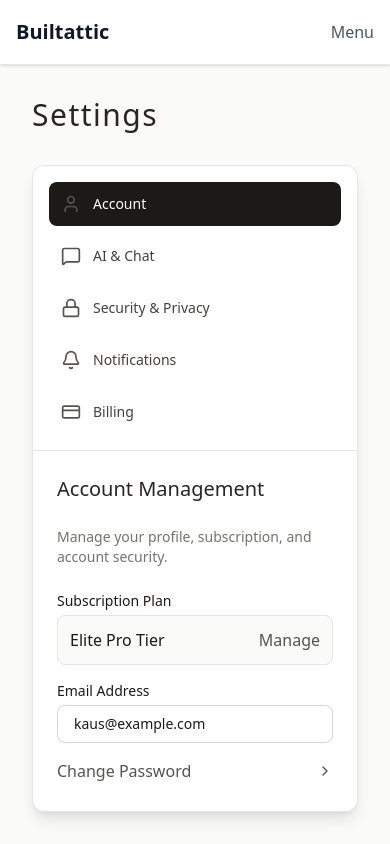
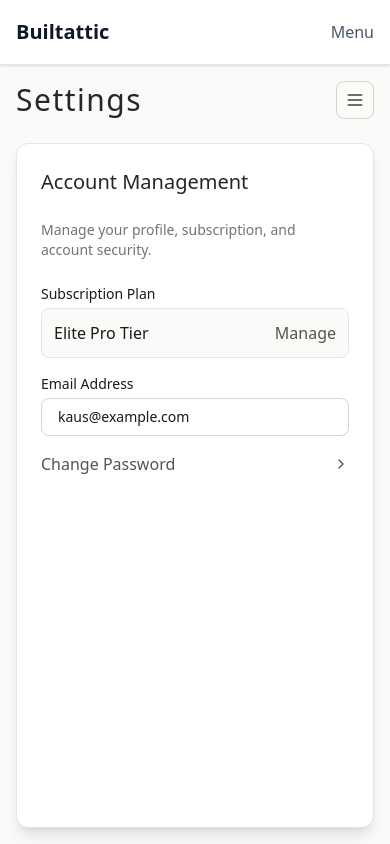
Before and after one commit to be-kaus/Builtattic, a React (Vite) app in the folder client/: page /aisetting in a window 390 px wide. Built offline with nearby package versions, Linux system fonts and the light colour scheme.

Commit message:
Refactor AiSetting component: clean up imports, improve layout, and enhance mobile sidebar functionality

```diff
--- a/client/src/pages/AiSetting.jsx
+++ b/client/src/pages/AiSetting.jsx
@@ -1,8 +1,24 @@
 import React, { useState } from "react";
-import { Send, Settings, History, Star, Menu, Sparkles, X, User, MessageSquare, Bell, CreditCard, Lock, Zap, ChevronRight } from "lucide-react";
+import {
+  Send,
+  Settings,
+  History,
+  Star,
+  Menu,
+  Sparkles,
+  X,
+  User,
+  MessageSquare,
+  Bell,
+  CreditCard,
+  Lock,
+  Zap,
+  ChevronRight,
+} from "lucide-react";
 
 const Aisetting = () => {
   const [activeSection, setActiveSection] = useState("account");
+  const [sidebarOpen, setSidebarOpen] = useState(false);
 
   const settingsSections = [
     { id: "account", name: "Account", icon: <User size={20} className="text-stone-600" /> },
@@ -23,18 +39,14 @@ const Aisetting = () => {
             </p>
             <div className="space-y-4">
               <div>
-                <label className="block text-sm font-medium mb-1">
-                  Subscription Plan
-                </label>
+                <label className="block text-sm font-medium mb-1">Subscription Plan</label>
                 <div className="flex items-center justify-between p-3 bg-stone-50 rounded-lg border border-stone-200">
                   <span>Elite Pro Tier</span>
                   <button className="text-stone-600 hover:underline">Manage</button>
                 </div>
               </div>
               <div>
-                <label className="block text-sm font-medium mb-1">
-                  Email Address
-                </label>
+                <label className="block text-sm font-medium mb-1">Email Address</label>
                 <input
                   type="email"
                   className="w-full border border-stone-300 rounded-lg px-4 py-2 text-sm focus:ring-1 focus:ring-stone-400 outline-none transition"
@@ -52,14 +64,10 @@ const Aisetting = () => {
         return (
           <div className="space-y-6">
             <h3 className="text-xl font-medium text-stone-800">AI & Chat Customization</h3>
-            <p className="text-sm text-stone-500">
-              Personalize the AI's behavior and your chat experience.
-            </p>
+            <p className="text-sm text-stone-500">Personalize the AI's behavior and your chat experience.</p>
             <div className="space-y-4">
               <div>
-                <label className="block text-sm font-medium mb-2">
-                  Response Cadence
-                </label>
+                <label className="block text-sm font-medium mb-2">Response Cadence</label>
                 <select className="w-full border border-stone-300 rounded-lg px-4 py-2 text-sm text-stone-800 focus:ring-1 focus:ring-stone-400 outline-none transition">
                   <option>Immediate and Concise</option>
                   <option>Detailed and Elaborate</option>
@@ -67,18 +75,14 @@ const Aisetting = () => {
                 </select>
               </div>
               <div className="flex items-center justify-between">
-                <label className="text-sm font-medium">
-                  Integrate with Personal Data
-                </label>
+                <label className="text-sm font-medium">Integrate with Personal Data</label>
                 <label className="relative inline-flex items-center cursor-pointer">
                   <input type="checkbox" value="" className="sr-only peer" />
                   <div className="w-11 h-6 bg-stone-200 peer-focus:outline-none peer-focus:ring-2 peer-focus:ring-stone-400 rounded-full peer peer-checked:after:translate-x-full peer-checked:after:border-white after:content-[''] after:absolute after:top-[2px] after:left-[2px] after:bg-white after:border-stone-300 after:border after:rounded-full after:h-5 after:w-5 after:transition-all peer-checked:bg-stone-900"></div>
                 </label>
               </div>
               <div className="flex items-center justify-between">
-                <label className="text-sm font-medium">
-                  Save Chat History to Vault
-                </label>
+                <label className="text-sm font-medium">Save Chat History to Vault</label>
                 <label className="relative inline-flex items-center cursor-pointer">
                   <input type="checkbox" defaultChecked className="sr-only peer" />
                   <div className="w-11 h-6 bg-stone-200 peer-focus:outline-none peer-focus:ring-2 peer-focus:ring-stone-400 rounded-full peer peer-checked:after:translate-x-full peer-checked:after:border-white after:content-[''] after:absolute after:top-[2px] after:left-[2px] after:bg-white after:border-stone-300 after:border after:rounded-full after:h-5 after:w-5 after:transition-all peer-checked:bg-stone-900"></div>
@@ -91,9 +95,7 @@ const Aisetting = () => {
         return (
           <div className="space-y-6">
             <h3 className="text-xl font-medium text-stone-800">Security & Privacy</h3>
-            <p className="text-sm text-stone-500">
-              Control your data privacy and security settings.
-            </p>
+            <p className="text-sm text-stone-500">Control your data privacy and security settings.</p>
             <div className="space-y-4">
               <button className="w-full text-left font-medium text-stone-600 hover:text-stone-900 transition flex justify-between items-center">
                 Review Authorized Devices
@@ -104,9 +106,7 @@ const Aisetting = () => {
                 <ChevronRight size={16} />
               </button>
               <div className="flex items-center justify-between">
-                <label className="text-sm font-medium">
-                  Enable 2-Factor Authentication
-                </label>
+                <label className="text-sm font-medium">Enable 2-Factor Authentication</label>
                 <label className="relative inline-flex items-center cursor-pointer">
                   <input type="checkbox" defaultChecked className="sr-only peer" />
                   <div className="w-11 h-6 bg-stone-200 peer-focus:outline-none peer-focus:ring-2 peer-focus:ring-stone-400 rounded-full peer peer-checked:after:translate-x-full peer-checked:after:border-white after:content-[''] after:absolute after:top-[2px] after:left-[2px] after:bg-white after:border-stone-300 after:border after:rounded-full after:h-5 after:w-5 after:transition-all peer-checked:bg-stone-900"></div>
@@ -119,23 +119,17 @@ const Aisetting = () => {
         return (
           <div className="space-y-6">
             <h3 className="text-xl font-medium text-stone-800">Notifications</h3>
-            <p className="text-sm text-stone-500">
-              Adjust how you receive alerts and summaries from the AI.
-            </p>
+            <p className="text-sm text-stone-500">Adjust how you receive alerts and summaries from the AI.</p>
             <div className="space-y-4">
               <div className="flex items-center justify-between">
-                <label className="text-sm font-medium">
-                  Alerts on AI-Detected Opportunities
-                </label>
+                <label className="text-sm font-medium">Alerts on AI-Detected Opportunities</label>
                 <label className="relative inline-flex items-center cursor-pointer">
                   <input type="checkbox" defaultChecked className="sr-only peer" />
                   <div className="w-11 h-6 bg-stone-200 peer-focus:outline-none peer-focus:ring-2 peer-focus:ring-stone-400 rounded-full peer peer-checked:after:translate-x-full peer-checked:after:border-white after:content-[''] after:absolute after:top-[2px] after:left-[2px] after:bg-white after:border-stone-300 after:border after:rounded-full after:h-5 after:w-5 after:transition-all peer-checked:bg-stone-900"></div>
                 </label>
               </div>
               <div className="flex items-center justify-between">
-                <label className="text-sm font-medium">
-                  Email Summaries
-                </label>
+                <label className="text-sm font-medium">Email Summaries</label>
                 <select className="w-32 border border-stone-300 rounded-lg px-2 py-1 text-xs text-stone-800 focus:ring-1 focus:ring-stone-400 outline-none transition">
                   <option>Daily</option>
                   <option>Weekly</option>
@@ -143,9 +137,7 @@ const Aisetting = () => {
                 </select>
               </div>
               <div className="flex items-center justify-between">
-                <label className="text-sm font-medium">
-                  Push Notifications
-                </label>
+                <label className="text-sm font-medium">Push Notifications</label>
                 <label className="relative inline-flex items-center cursor-pointer">
                   <input type="checkbox" defaultChecked className="sr-only peer" />
                   <div className="w-11 h-6 bg-stone-200 peer-focus:outline-none peer-focus:ring-2 peer-focus:ring-stone-400 rounded-full peer peer-checked:after:translate-x-full peer-checked:after:border-white after:content-[''] after:absolute after:top-[2px] after:left-[2px] after:bg-white after:border-stone-300 after:border after:rounded-full after:h-5 after:w-5 after:transition-all peer-checked:bg-stone-900"></div>
@@ -158,14 +150,10 @@ const Aisetting = () => {
         return (
           <div className="space-y-6">
             <h3 className="text-xl font-medium text-stone-800">Billing & Subscription</h3>
-            <p className="text-sm text-stone-500">
-              Manage your payment methods and view your billing history.
-            </p>
+            <p className="text-sm text-stone-500">Manage your payment methods and view your billing history.</p>
             <div className="space-y-4">
               <div>
-                <label className="block text-sm font-medium mb-1">
-                  Payment Method
-                </label>
+                <label className="block text-sm font-medium mb-1">Payment Method</label>
                 <div className="flex items-center justify-between p-3 bg-stone-50 rounded-lg border border-stone-200">
                   <span>Visa ending in **** 4567</span>
                   <button className="text-stone-600 hover:underline">Update</button>
@@ -190,32 +178,53 @@ const Aisetting = () => {
     <div className="h-[calc(100vh-65px)] flex flex-col bg-stone-50 text-stone-900 overflow-hidden font-sans">
       <div className="flex flex-1 overflow-hidden">
         {/* Settings Container */}
-        <div className="flex-1 flex flex-col p-8 md:p-12">
-          <div className="flex items-center justify-between mb-8">
+        <div className="flex-1 flex flex-col p-4 md:p-12">
+          <div className="flex items-center justify-between mb-6 md:mb-8">
             <h1 className="text-3xl font-light text-stone-800 tracking-wider">Settings</h1>
+
+            {/* Mobile Menu Button */}
+            <button
+              onClick={() => setSidebarOpen(!sidebarOpen)}
+              className="md:hidden p-2 rounded-lg border border-stone-300 text-stone-700"
+            >
+              {sidebarOpen ? <X size={20} /> : <Menu size={20} />}
+            </button>
           </div>
+
           <div className="flex-1 flex flex-col md:flex-row bg-white rounded-xl border border-stone-200 overflow-hidden shadow-lg">
-            {/* Left Menu */}
-            <div className="w-full md:w-64 border-b md:border-b-0 md:border-r border-stone-200 p-4 space-y-2">
+            {/* Sidebar */}
+            <div
+              className={`${
+                sidebarOpen ? "block" : "hidden"
+              } md:block w-full md:w-64 border-b md:border-b-0 md:border-r border-stone-200 p-4 space-y-2`}
+            >
               {settingsSections.map((section) => (
                 <button
                   key={section.id}
-                  onClick={() => setActiveSection(section.id)}
+                  onClick={() => {
+                    setActiveSection(section.id);
+                    setSidebarOpen(false); // auto-close on mobile
+                  }}
                   className={`w-full flex items-center justify-start p-3 rounded-lg transition-all duration-200 ${
                     activeSection === section.id
                       ? "bg-stone-900 text-white"
                       : "text-stone-700 hover:bg-stone-100"
                   }`}
                 >
-                  <span className={`mr-3 ${activeSection === section.id ? 'text-white' : 'text-stone-600'}`}>{section.icon}</span>
+                  <span
+                    className={`mr-3 ${
+                      activeSection === section.id ? "text-white" : "text-stone-600"
+                    }`}
+                  >
+                    {section.icon}
+                  </span>
                   <span className="font-medium text-sm">{section.name}</span>
                 </button>
               ))}
             </div>
-            {/* Right Content */}
-            <div className="flex-1 p-6 md:p-8 overflow-y-auto">
-              {renderSection()}
-            </div>
+
+            {/* Content */}
+            <div className="flex-1 p-6 md:p-8 overflow-y-auto">{renderSection()}</div>
           </div>
         </div>
       </div>
```
